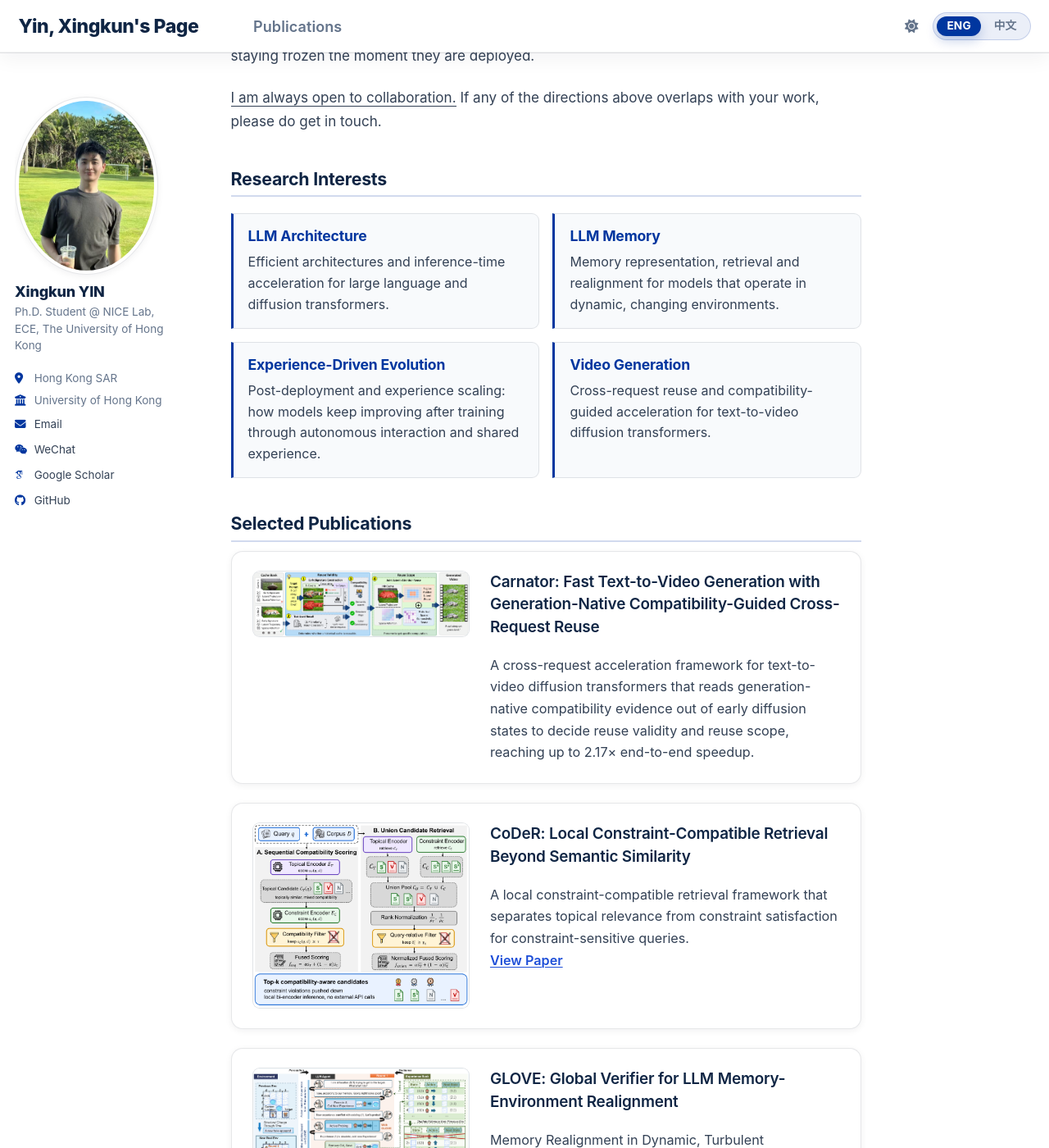
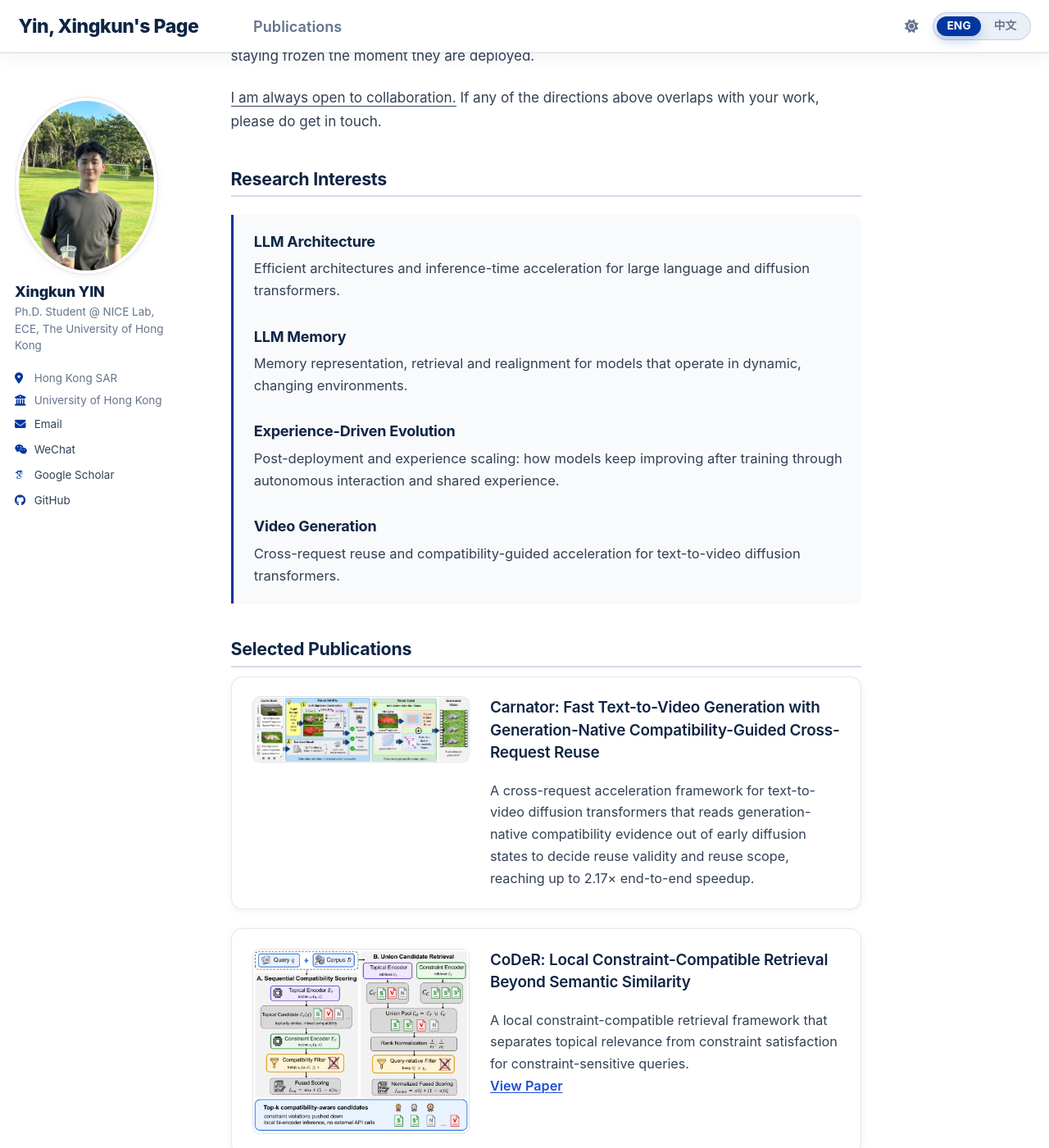
Before and after one commit to troyyxk/troyyxk.github.io, a Jekyll site: the page built from _pages/about.md, in a window 1280 px wide and 1400 px high, scrolled down 628 px. Shown: the whole window at 82% size. Built offline with Jekyll 4.4.1, drawn with Linux system fonts in a browser that asks for light colours; some web fonts are replaced; a script bundle is joined from its source files by our own code; library files that are not in the unit come from our copies; comment, search, counter and statistics services are not loaded.

Commit message:
Render Research Interests as one flat block instead of a card grid
Replaces the two-column grid of bordered cards with a single block carrying
one accent rule down the left, so the four areas read as one list with a
heading and a line of detail each, matching the reference layout.

Content is unchanged: still LLM Architecture, LLM Memory, Experience-Driven
Evolution and Video Generation, in English and Chinese. Drops the now-unused
.research-focus-grid / .research-focus-item rules.

```diff
--- a/_pages/about.md
+++ b/_pages/about.md
@@ -48,23 +48,15 @@ redirect_from:
 
 <h2 id="-research"><span class="lang-en lang-inline">Research Interests</span><span class="lang-zh lang-inline">研究方向</span></h2>
 
-<div class="research-focus-grid">
-  <div class="research-focus-item">
-    <h3><span class="lang-en lang-inline">LLM Architecture</span><span class="lang-zh lang-inline">大模型架构</span></h3>
-    <p><span class="lang-en lang-inline">Efficient architectures and inference-time acceleration for large language and diffusion transformers.</span><span class="lang-zh lang-inline">面向大语言模型与扩散 Transformer 的高效架构与推理加速。</span></p>
-  </div>
-  <div class="research-focus-item">
-    <h3><span class="lang-en lang-inline">LLM Memory</span><span class="lang-zh lang-inline">大模型记忆</span></h3>
-    <p><span class="lang-en lang-inline">Memory representation, retrieval and realignment for models that operate in dynamic, changing environments.</span><span class="lang-zh lang-inline">面向动态环境的记忆表示、检索与对齐。</span></p>
-  </div>
-  <div class="research-focus-item">
-    <h3><span class="lang-en lang-inline">Experience-Driven Evolution</span><span class="lang-zh lang-inline">经验驱动的模型演化</span></h3>
-    <p><span class="lang-en lang-inline">Post-deployment and experience scaling: how models keep improving after training through autonomous interaction and shared experience.</span><span class="lang-zh lang-inline">部署后演化与经验扩展：模型如何通过自主交互与经验共享，在训练之后持续变强。</span></p>
-  </div>
-  <div class="research-focus-item">
-    <h3><span class="lang-en lang-inline">Video Generation</span><span class="lang-zh lang-inline">视频生成</span></h3>
-    <p><span class="lang-en lang-inline">Cross-request reuse and compatibility-guided acceleration for text-to-video diffusion transformers.</span><span class="lang-zh lang-inline">文本到视频扩散 Transformer 的跨请求复用与兼容性引导加速。</span></p>
-  </div>
+<div class="research-focus">
+  <h3><span class="lang-en lang-inline">LLM Architecture</span><span class="lang-zh lang-inline">大模型架构</span></h3>
+  <p><span class="lang-en lang-inline">Efficient architectures and inference-time acceleration for large language and diffusion transformers.</span><span class="lang-zh lang-inline">面向大语言模型与扩散 Transformer 的高效架构与推理加速。</span></p>
+  <h3><span class="lang-en lang-inline">LLM Memory</span><span class="lang-zh lang-inline">大模型记忆</span></h3>
+  <p><span class="lang-en lang-inline">Memory representation, retrieval and realignment for models that operate in dynamic, changing environments.</span><span class="lang-zh lang-inline">面向动态环境的记忆表示、检索与对齐。</span></p>
+  <h3><span class="lang-en lang-inline">Experience-Driven Evolution</span><span class="lang-zh lang-inline">经验驱动的模型演化</span></h3>
+  <p><span class="lang-en lang-inline">Post-deployment and experience scaling: how models keep improving after training through autonomous interaction and shared experience.</span><span class="lang-zh lang-inline">部署后演化与经验扩展：模型如何通过自主交互与经验共享，在训练之后持续变强。</span></p>
+  <h3><span class="lang-en lang-inline">Video Generation</span><span class="lang-zh lang-inline">视频生成</span></h3>
+  <p><span class="lang-en lang-inline">Cross-request reuse and compatibility-guided acceleration for text-to-video diffusion transformers.</span><span class="lang-zh lang-inline">文本到视频扩散 Transformer 的跨请求复用与兼容性引导加速。</span></p>
 </div>
 
 <h2 id="-publications"><span class="lang-en lang-inline">Selected Publications</span><span class="lang-zh lang-inline">代表性论文</span></h2>
--- a/_sass/layout/_redesign.scss
+++ b/_sass/layout/_redesign.scss
@@ -562,45 +562,38 @@ html[data-theme="dark"] .hero__btn--primary:hover {
 }
 
 /* ==========================================================================
-   8. Research focus grid
+   8. Research focus
+   One flat block with a single accent rule down the left, rather than a grid
+   of separate cards.
    ========================================================================== */
 
-.research-focus-grid {
-  display: grid;
-  grid-template-columns: repeat(2, minmax(0, 1fr));
-  gap: 0.9rem;
-  margin: 1.1rem 0 1.6rem;
-}
-
-.research-focus-item {
-  padding: 0.85rem 1rem;
-  border: 1px solid var(--rs-border);
+.research-focus {
+  margin: 1.2rem 0 1.8rem;
+  padding: 1.1rem 1.3rem 1.1rem 1.4rem;
   border-left: 3px solid var(--rs-accent);
   border-radius: 0 var(--rs-radius-sm) var(--rs-radius-sm) 0;
   background: var(--rs-surface);
-  transition: transform 0.2s ease, box-shadow 0.2s ease;
 }
 
-.research-focus-item:hover {
-  transform: translateY(-2px);
-  box-shadow: var(--rs-shadow-sm);
+.research-focus h3 {
+  margin: 1.6rem 0 0.4rem;
+  padding: 0;
+  border: 0;
+  color: var(--rs-heading);
+  font-size: 1rem;
+  font-weight: 700;
+  line-height: 1.4;
 }
 
-.research-focus-item h3 {
-  margin: 0 0 0.4rem;
-  padding: 0;
-  border: 0;
-  color: var(--rs-accent);
-  font-size: 0.98rem;
-  font-weight: 700;
-  line-height: 1.35;
+.research-focus h3:first-child {
+  margin-top: 0;
 }
 
-.research-focus-item p {
+.research-focus p {
   margin: 0;
   color: var(--rs-body);
-  font-size: 0.89rem;
-  line-height: 1.6;
+  font-size: 0.92rem;
+  line-height: 1.65;
 }
 
 /* ==========================================================================
@@ -773,8 +766,8 @@ html[data-theme="dark"] .pub-card__image {
     font-size: 0.72rem;
   }
 
-  .research-focus-grid {
-    grid-template-columns: 1fr;
+  .research-focus {
+    padding: 0.9rem 1rem 0.9rem 1.1rem;
   }
 
   .hero {
```
